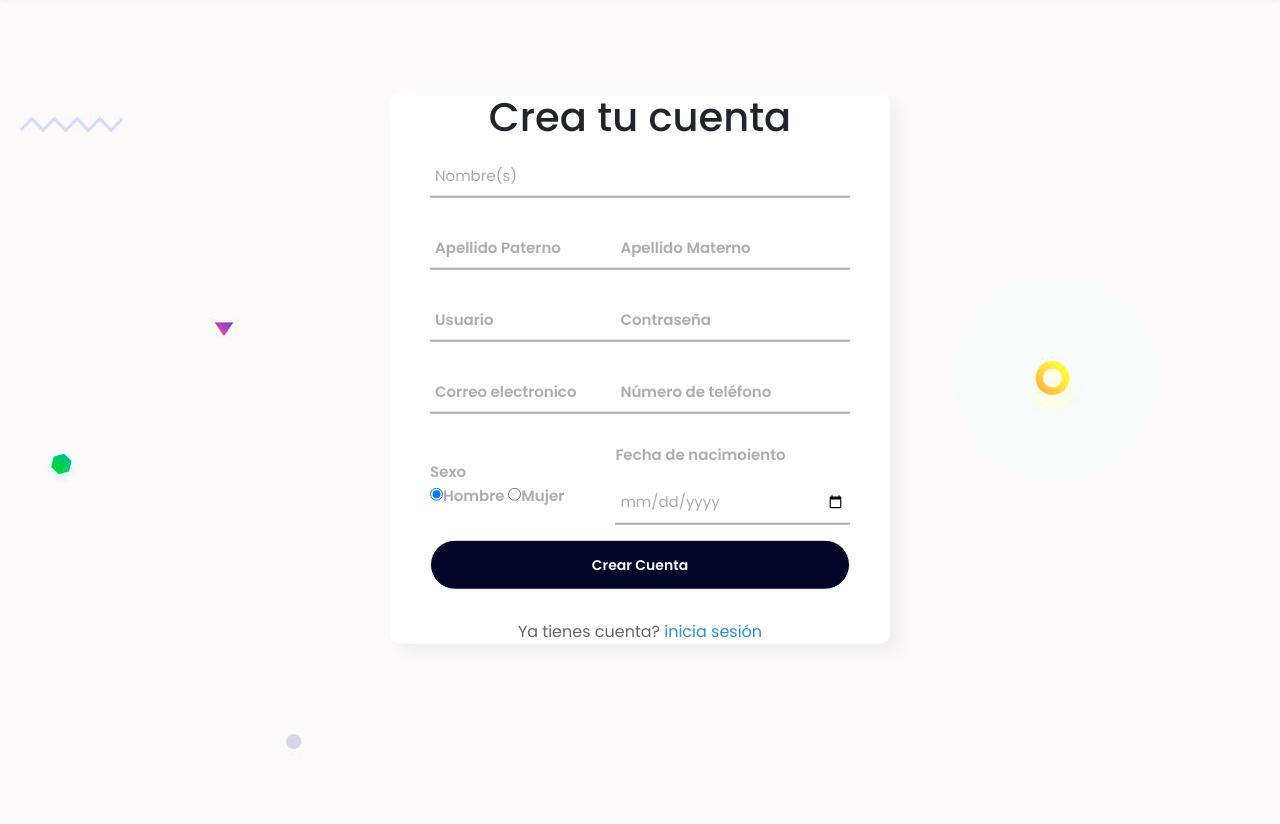
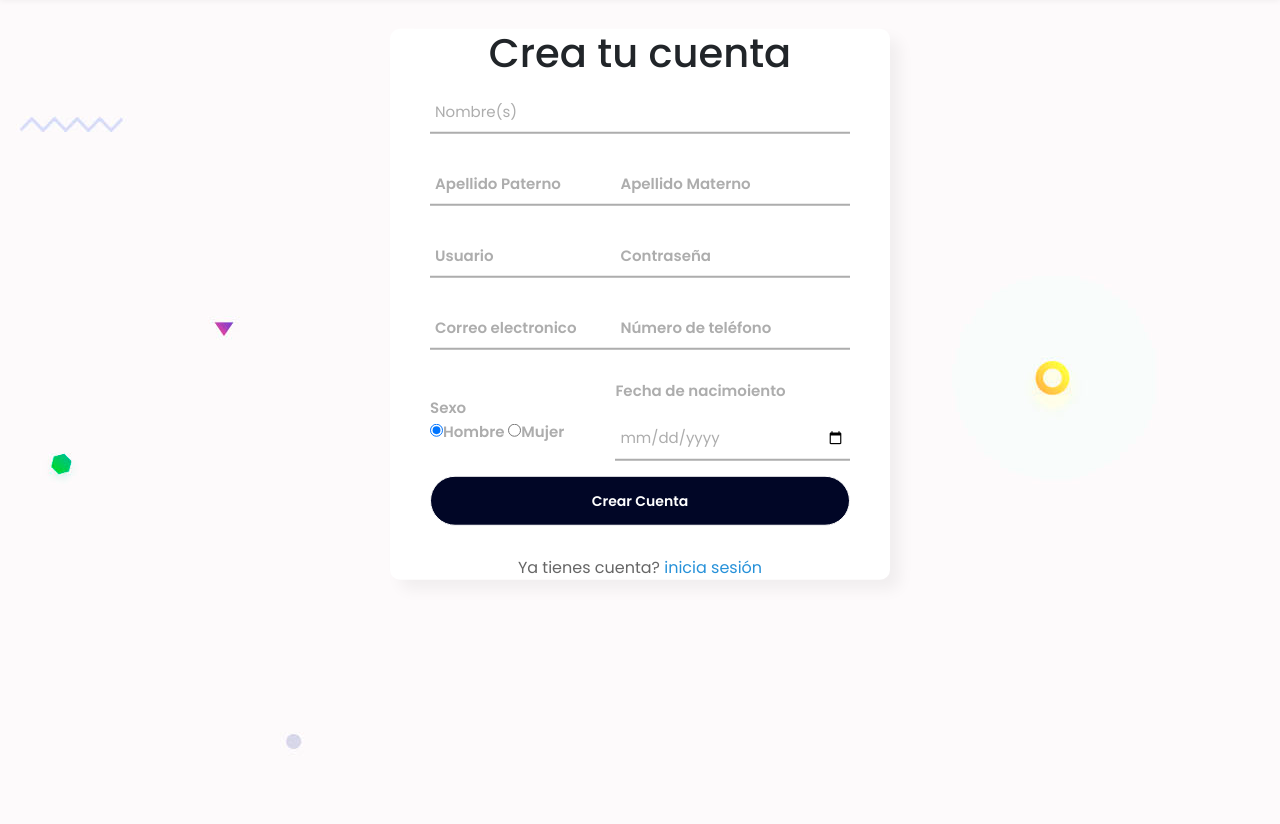
Before and after one commit to Ronaldo-Avalos/bancoco, a PHP site: page /crear_usuario.html in a window 1280 px wide. Shown: the part 76-900 px from the top of the page. Run offline with PHP 8.4, Linux system fonts and the light colour scheme; lists and menus that the app fills with data are empty.

Commit message:
cambio de formulario

```diff
--- a/css/style_login.css
+++ b/css/style_login.css
@@ -212,7 +212,7 @@ text-decoration: none;
 
 .center-register {
 	position: relative;
-	top: 43%;
+	top: 35%;
 	left: 50%;
 	transform: translate(-50%, -50%);
 	width: 500px;
```
